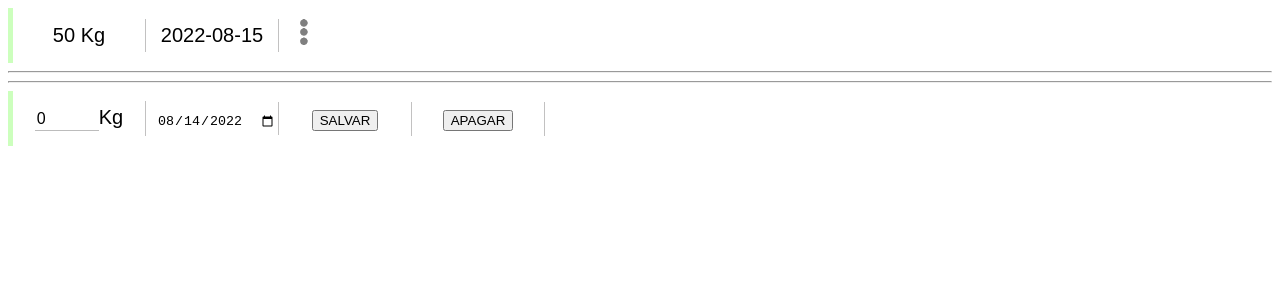
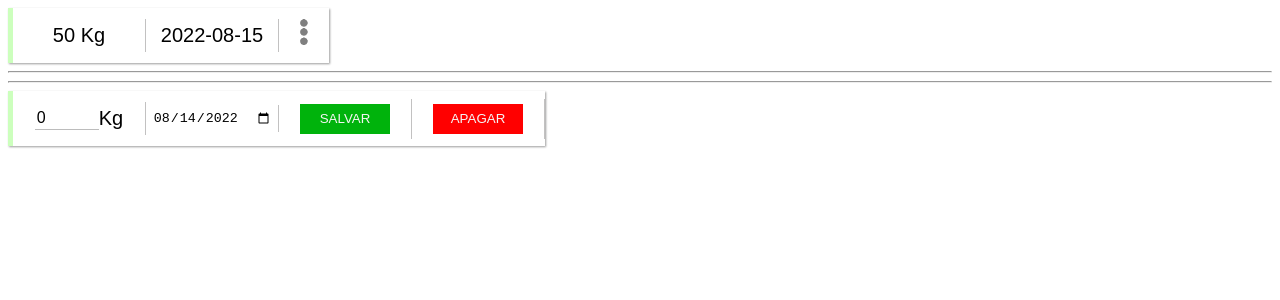
Before and after one commit to davi133/Weight_Tracker, a React (Create React App) app: page / in a window 1280 px wide. Shown: the top 300 px of the page. Built offline with nearby package versions, Linux system fonts and the light colour scheme.

Commit message:
card creator visuall done

```diff
--- a/src/WeightCard.css
+++ b/src/WeightCard.css
@@ -7,21 +7,26 @@
     flex-direction: row;
     justify-content: center;
     width: max-content;
-    transition: 200ms;
+    transition: 100ms;
     height: 55px;
+    box-shadow: 1px 1px 2px rgb(157, 157, 157);
 }
 .weightCard:hover
 {
-    box-shadow: 2px 2px 3px rgb(157, 157, 157);
+    box-shadow: 3px 3px 3px rgb(157, 157, 157);
 }
 
 .infoDisplay
 {
+    display: flex;
     border-right: 1px solid rgb(194, 193, 193);
     margin: auto 0;
     width: 112px;
     padding: 5px 10px;
     text-align: center;
+    justify-content: center;
+    align-items: center;
+    height:auto;
 }
 
 .cardOptionsBtn
@@ -101,3 +106,37 @@
     outline: none;
 
 }
+.btnDisplay
+{
+    border: none;
+    width: 80%;
+    height:30px;
+    color: whitesmoke;
+}
+
+
+.btnSave
+{
+    background-color: hsl(124, 100%, 35%);
+}
+.btnSave:hover
+{
+    background-color: hsl(124, 90%, 43%);
+}
+.btnSave:active
+{
+    background-color: hsl(124, 90%, 47%);
+}
+
+.btnDelete
+{
+    background-color: hsl(0, 100%, 50%);
+}
+.btnDelete:hover
+{
+    background-color: hsl(0, 100%, 60%);
+}
+.btnDelete:active
+{
+    background-color: hsl(0, 100%, 70%);
+}
--- a/src/WeightCardCreator.js
+++ b/src/WeightCardCreator.js
@@ -36,10 +36,10 @@ export default function WeighCardCreator(props) {
             </div>
 
             <div className="infoDisplay">
-                <button>SALVAR</button>
+                <button className="btnDisplay btnSave">SALVAR</button>
             </div>
             <div className="infoDisplay">
-                <button>APAGAR</button>
+                <button className="btnDisplay btnDelete">APAGAR</button>
             </div>
 
 
```
